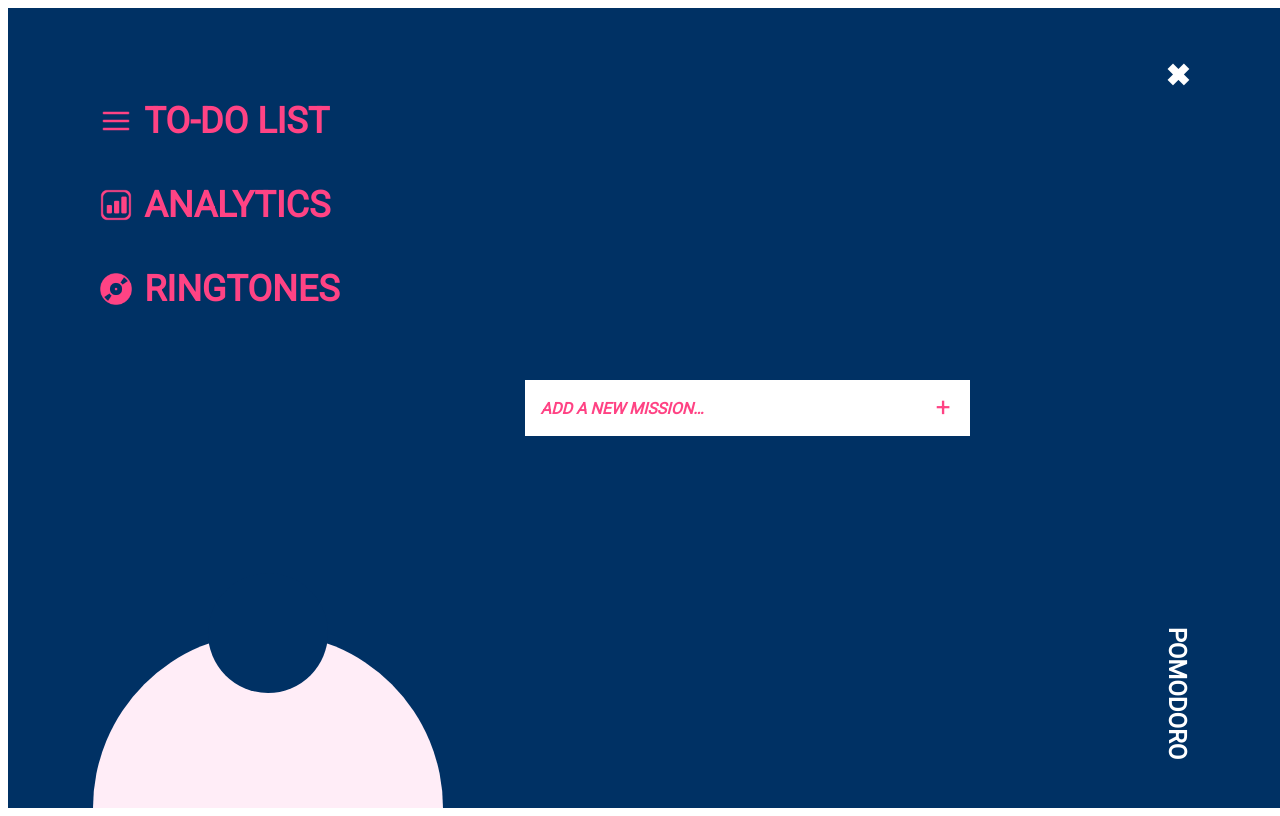
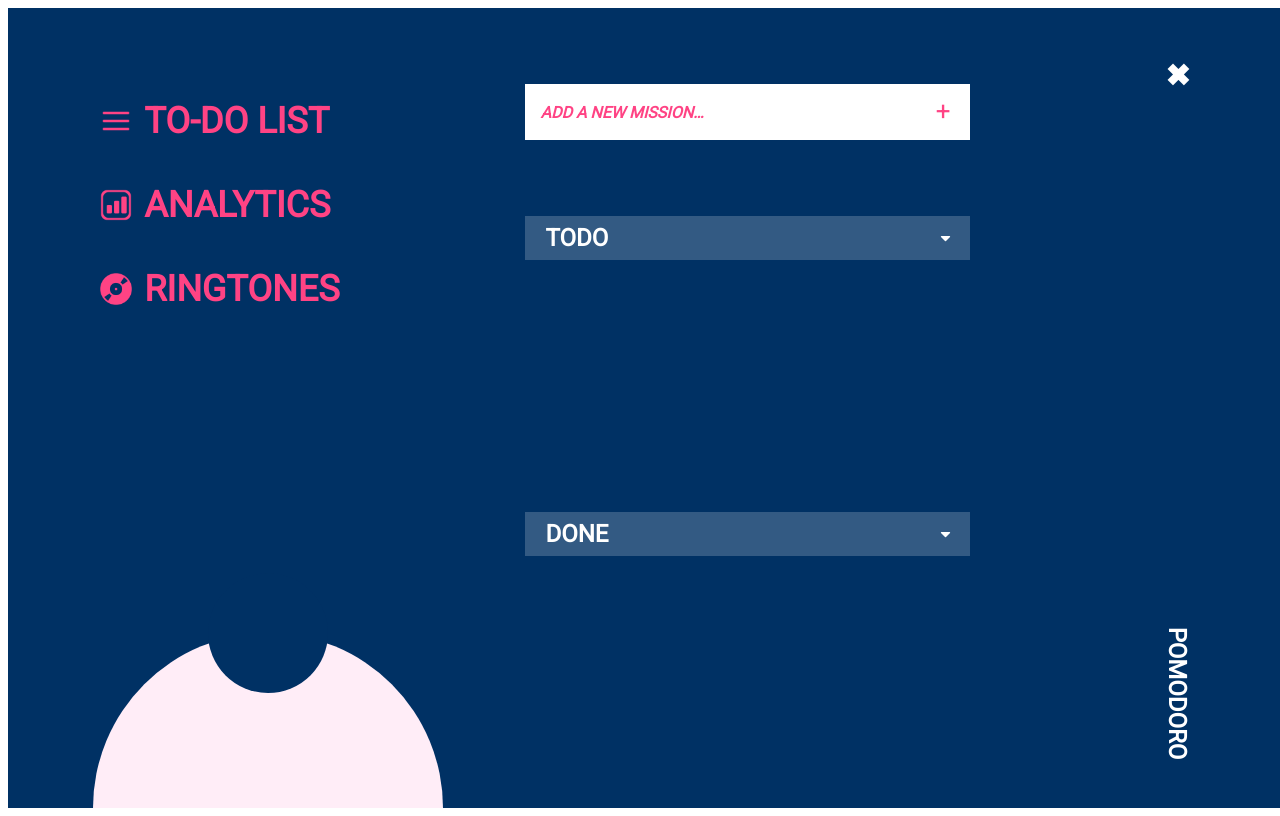
Before and after one commit to Chienli/Tomato_Clock, a Vue app: page / in a window 1280 px wide. Both pictures are taken after a click on the element 1186 px from the left and 72 px from the top of the page. Built offline with nearby package versions, Linux system fonts and the light colour scheme.

Commit message:
tasklist component

```diff
--- a/src/App.vue
+++ b/src/App.vue
@@ -10,19 +10,20 @@
     />
     <TodoList
       :todos="todos"
-      :isPlay="isPlay"
+      @isCompletedChange="handleCompleted"
       @viewChange="handleViewState"
+      @addTodo="addTodo"
       v-else-if="viewState === VIEW_STATE.TODOLIST"
     />
   </div>
 </template>
 
 <script>
-import numeral from 'numeral'
+import numeral from "numeral";
 import Main from "./views/Main.vue";
 import { VIEW_STATE } from "./constant.js";
 import TodoList from "./views/TodoList.vue";
-
+import _ from "lodash";
 export default {
   name: "app",
   data: function() {
@@ -47,6 +48,25 @@ export default {
     },
     handleViewState: function(state) {
       this.viewState = state;
+    },
+    addTodo(e) {
+      this.todos.push({
+        title: e.target.value,
+        timestamp: new Date().getTime(),
+        isCompleted: false
+      });
+      e.target.value = "";
+    },
+    handleCompleted(e, timestamp) {
+      let newTodos = _.cloneDeep(this.todos);
+      _.set(
+        _.find(newTodos, todo => {
+          return todo.timestamp == timestamp;
+        }),
+        "isCompleted",
+        true
+      );
+      this.todos = newTodos;
     }
   },
   computed: {
--- a/src/components/mainComponents/Dashboard.vue
+++ b/src/components/mainComponents/Dashboard.vue
@@ -50,7 +50,6 @@ export default {
         &::after {
           content: "○";
           position: absolute;
-          font-weight: normal;
           font-size: 100px;
           left: -65px;
           top: -45px;
--- a/src/components/shared/AddNewMission.vue
+++ b/src/components/shared/AddNewMission.vue
@@ -1,7 +1,7 @@
 <template>
   <div class="inputBox">
-    <label for="addNewMission">+</label>
-    <input type="text" id="addNewMission" placeholder="ADD A NEW MISSION…" />
+    <label for="addNewMission" >+</label>
+    <input @keyup.enter="$listeners.addTodo" type="text" id="addNewMission" placeholder="ADD A NEW MISSION…" />
   </div>
 </template>
 <script>
--- a/src/components/shared/Play.vue
+++ b/src/components/shared/Play.vue
@@ -19,37 +19,40 @@ export default {
 </script>
 
 <style lang="scss" scoped>
+@mixin btn-base {
+  cursor: pointer;
+  font-size: 32px;
+  text-align: center;
+  color: #ff4384;
+  position: absolute;
+  left: 35px;
+}
+@mixin center-circle {
+  display: flex;
+  align-items: center;
+  justify-content: center;
+  border-radius: 100%;
+}
 .play {
   width: 540px;
   height: 540px;
   background-color: transparent;
   border: 4px solid #ff4384;
-  border-radius: 100%;
-  display: flex;
-  align-items: center;
-  justify-content: center;
   position: absolute;
   left: 550px;
   top: 125px;
+  @include center-circle;
   .circle {
     width: 520px;
     height: 520px;
     background-color: #ff4384;
-    border-radius: 100%;
-    display: flex;
-    align-items: center;
-    justify-content: center;
+    @include center-circle;
   }
   .btn {
     width: 96px;
     height: 96px;
     background-color: #fff;
-    border: none;
-    border-radius: 100%;
-    outline: none;
-    display: flex;
-    align-items: center;
-    justify-content: center;
+    @include center-circle;
     position: relative;
     &::after {
       content: "■";
@@ -60,17 +63,11 @@ export default {
       bottom: 0px;
     }
     .fa-play {
-      cursor: pointer;
-      font-size: 32px;
-      text-align: center;
-      color: #ff4384;
+      @include btn-base;
     }
     .fa-equals {
-      cursor: pointer;
-      font-size: 32px;
+      @include btn-base;
       transform: rotate(90deg);
-      text-align: center;
-      color: #ff4384;
     }
   }
 }
--- /dev/null
+++ b/src/components/todoListComponents/TaskList.vue
@@ -0,0 +1,100 @@
+<template>
+  <div class="taskList">
+    <div @click="handleFoldState" class="taskList-header">
+      <div class="header-title">{{title}}</div>
+      <i :class="['fas' , isFold ? 'fa-caret-up' : 'fa-caret-down']"></i>
+    </div>
+    <div :class="['taskList-body', isFold ? 'hidden' : '']">
+      <div v-for="(todo,index) in todos" :key="index" class="list">
+        <div @click="$listeners.isCompletedChange($event,todo.timestamp)" class="list-title">
+          <i :class="[todo.isCompleted?'fas fa-circle':'far fa-circle']"></i>
+          <div :class="[todo.isCompleted?'delete':'']">{{todo.title}}</div>
+        </div>
+        <i :class="[todo.isCompleted?'':'far fa-caret-square-right']"></i>
+      </div>
+    </div>
+  </div>
+</template>
+<script>
+export default {
+  name: "taskList",
+  data() {
+    return {
+      isFold: false
+    };
+  },
+  props: {
+    title: String,
+    todos: Array
+  },
+  methods: {
+    handleFoldState(e) {
+      this.isFold = !this.isFold;
+    }
+  }
+};
+</script>
+<style lang="scss" scoped>
+@mixin text-base {
+  color: white;
+  font-weight: bold;
+}
+.taskList {
+  .taskList-header {
+    width: 445px;
+    height: 44px;
+    background-color: #335a83;
+    line-height: 44px;
+    padding: 0 20px;
+    margin-bottom: 8px;
+    box-sizing: border-box;
+    display: flex;
+    align-items: center;
+    justify-content: space-between;
+    cursor: pointer;
+    .header-title {
+      @include text-base;
+      font-family: "roboto";
+      font-size: 24px;
+    }
+    .fas {
+      @include text-base;
+    }
+  }
+  width: 445px;
+  height: 220px;
+  overflow: hidden;
+  .taskList-body {
+    width: 100%;
+    height: 160px;
+    overflow-y: scroll;
+    box-sizing: content-box;
+    padding-right: 22px;
+    .list {
+      width: 445px;
+      height: 32px;
+      display: flex;
+      align-items: center;
+      justify-content: space-between;
+      box-sizing: border-box;
+      padding: 0 5px;
+      @include text-base;
+      .list-title {
+        display: flex;
+        align-items: center;
+        font-family: "roboto";
+        cursor: pointer;
+        i {
+          margin-right: 10px;
+        }
+      }
+    }
+  }
+}
+.hidden {
+  visibility: hidden;
+}
+.delete {
+  text-decoration: line-through;
+}
+</style>
--- a/src/views/TodoList.vue
+++ b/src/views/TodoList.vue
@@ -13,7 +13,13 @@
       </div>
     </div>
     <div class="listColumn">
-      <AddNewMission :color="false" />
+      <AddNewMission @addTodo="$listeners.addTodo" />
+      <TaskList
+        :title="'TODO'"
+        :todos="uncompletedtodos"
+        @isCompletedChange="$listeners.isCompletedChange"
+      />
+      <TaskList  :title="'DONE'" :todos="completedtodos" />
     </div>
     <div class="navbar">
       <div @click="$listeners.viewChange(VIEW_STATE.MAIN)" class="cross">✖</div>
@@ -22,8 +28,10 @@
   </div>
 </template>
 <script>
+import _ from "lodash";
 import AddNewMission from "../components/shared/AddNewMission.vue";
 import Play from "../components/shared/Play.vue";
+import TaskList from "../components/todoListComponents/TaskList.vue";
 import { VIEW_STATE, TAB_LIST } from "../constant.js";
 
 export default {
@@ -34,10 +42,25 @@ export default {
       VIEW_STATE
     };
   },
-  props: ["todos"],
+  props: {
+    todos: Array
+  },
+  computed: {
+    uncompletedtodos() {
+      return _.filter(this.todos, todo => {
+        return !todo.isCompleted;
+      });
+    },
+    completedtodos() {
+      return _.filter(this.todos, todo => {
+        return todo.isCompleted;
+      });
+    }
+  },
   components: {
     AddNewMission,
-    Play
+    Play,
+    TaskList
   }
 };
 </script>
```
